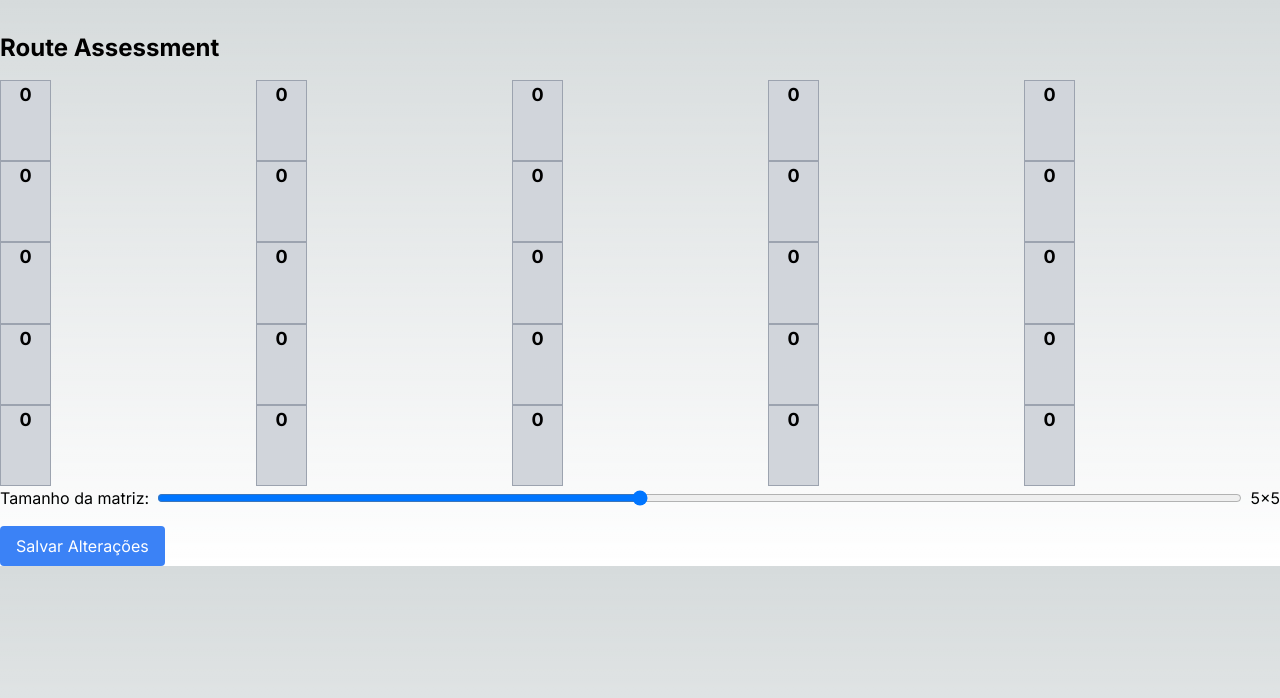
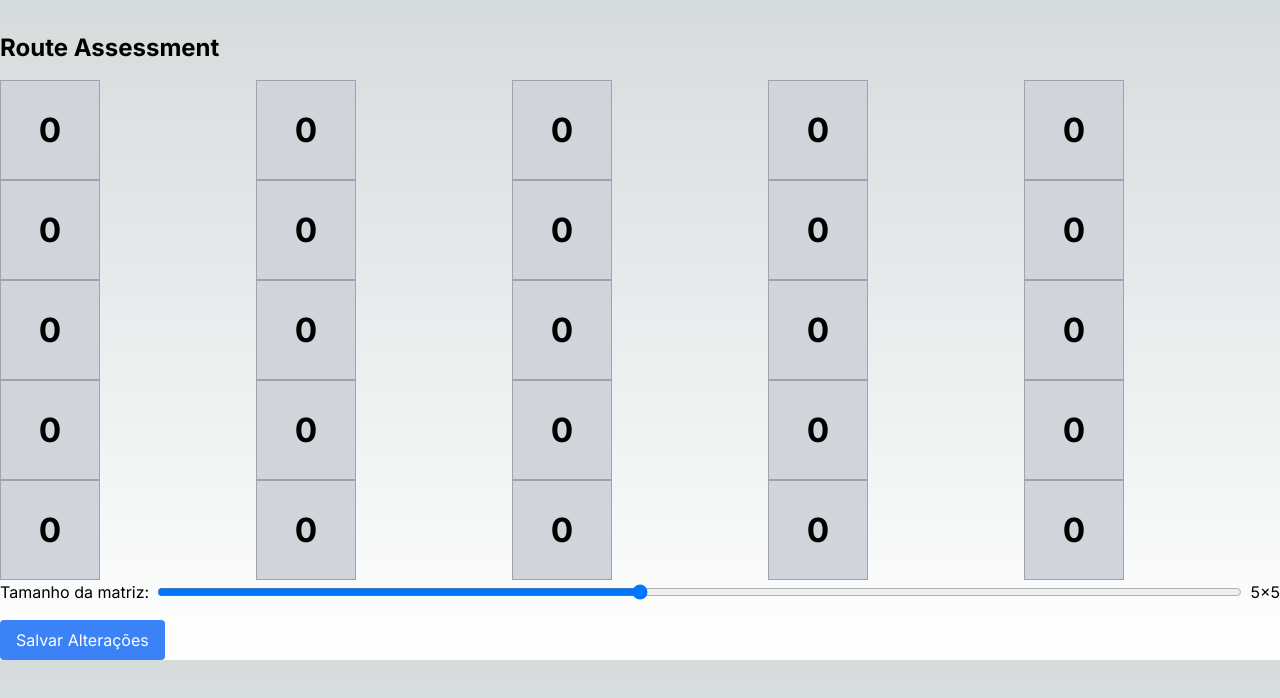
Before and after one commit to AAVANDRE10/projeto4, a Next.js app: page / in a window 1280 px wide. Shown: the top 698 px of the page. Built offline with nearby package versions, Linux system fonts and the light colour scheme.

Commit message:
changes array

```diff
--- a/app/components/grid.js
+++ b/app/components/grid.js
@@ -1,20 +1,38 @@
 'use client'
-import React, { useState } from 'react';
+import React, { useState, useEffect } from 'react';
 
 const Grid = ({ onWeightChange }) => {
   const initialSize = 5;
-  const [weights, setWeights] = useState(Array(initialSize * initialSize).fill(0));
+  const initialWeights = Array(initialSize * initialSize).fill(0);
+  const [weights, setWeights] = useState(initialWeights);
   const [size, setSize] = useState(initialSize);
+  const [cellSize, setCellSize] = useState(0);
+  const [matrix, setMatrix] = useState(generateMatrix(initialWeights, initialSize));
+
+  useEffect(() => {
+    function calculateCellSize() {
+      const windowWidth = window.innerWidth;
+      const resolution = 0.4; // Porcentagem da resolução desejada
+      const calculatedCellSize = Math.min(windowWidth * resolution / size, 100);
+      setCellSize(calculatedCellSize);
+    }
+
+    calculateCellSize();
+    window.addEventListener('resize', calculateCellSize);
+
+    return () => window.removeEventListener('resize', calculateCellSize);
+  }, [size]);
+
+  useEffect(() => {
+    setMatrix(generateMatrix(weights, size));
+  }, [weights, size]);
 
   const handleSquareClick = (row, col) => {
     const index = (row - 1) * size + (col - 1);
     const newWeights = [...weights];
     const currentWeight = newWeights[index];
-
     newWeights[index] = currentWeight < 5 ? currentWeight + 1 : 1;
-
     setWeights(newWeights);
-
     if (typeof onWeightChange === 'function') {
       onWeightChange(`(${row}, ${col})`, newWeights[index]);
     }
@@ -27,30 +45,36 @@ const Grid = ({ onWeightChange }) => {
   };
 
   const handleSaveChanges = () => {
-    // Construir a representação da matriz com base nos pesos das células
-    const matrix = [];
+    console.log("Matriz de pesos:", matrix);
+  };
+
+  function generateMatrix(weights, size) {
+    const newMatrix = [];
     for (let row = 0; row < size; row++) {
       const rowData = [];
       for (let col = 0; col < size; col++) {
         const index = row * size + col;
-        rowData.push(weights[index]);
+        rowData.push(weights ? (weights[index] || 0) : 0);
       }
-      matrix.push(rowData);
+      newMatrix.push(rowData);
     }
-    console.log("Matriz de pesos:", matrix);
-  };
+    return newMatrix;
+  }
 
   const gridSquares = [];
+  const squareStyle = {
+    width: `${cellSize}px`,
+    height: `${cellSize}px`,
+    fontSize: `${cellSize / 3}px`
+  };
   for (let row = 0; row < size; row++) {
     for (let col = 0; col < size; col++) {
-      const index = row * size + col;
-      const weight = weights[index];
-
+      const weight = matrix ? (matrix[row] ? (matrix[row][col] || 0) : 0) : 0;
       gridSquares.push(
         <div
-          key={index}
+          key={`${row}-${col}`}
           className={`square bg-gray-300 border border-gray-400 flex items-center justify-center text-lg font-bold`}
-          style={{ width: `${100 / size}%`, paddingBottom: `${100 / size}%` }}
+          style={squareStyle}
           onClick={() => handleSquareClick(row + 1, col + 1)}
         >
           {weight}
```
